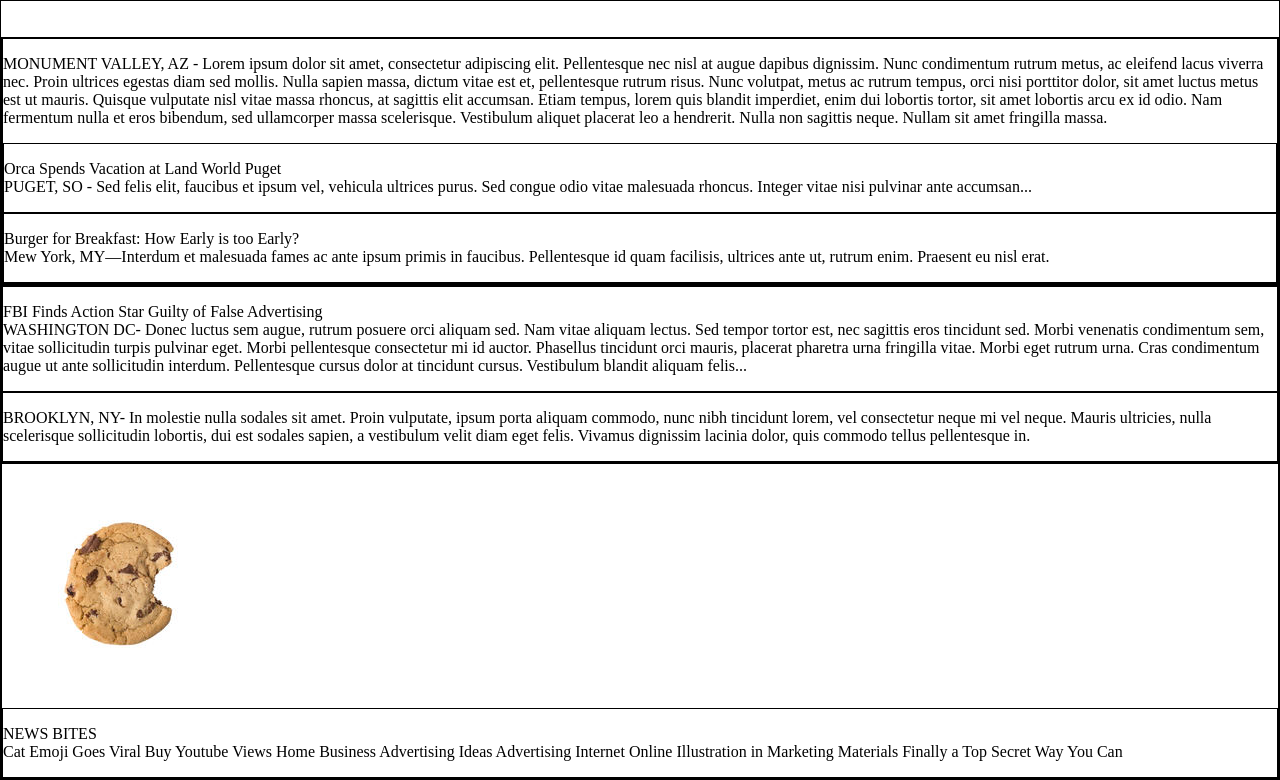
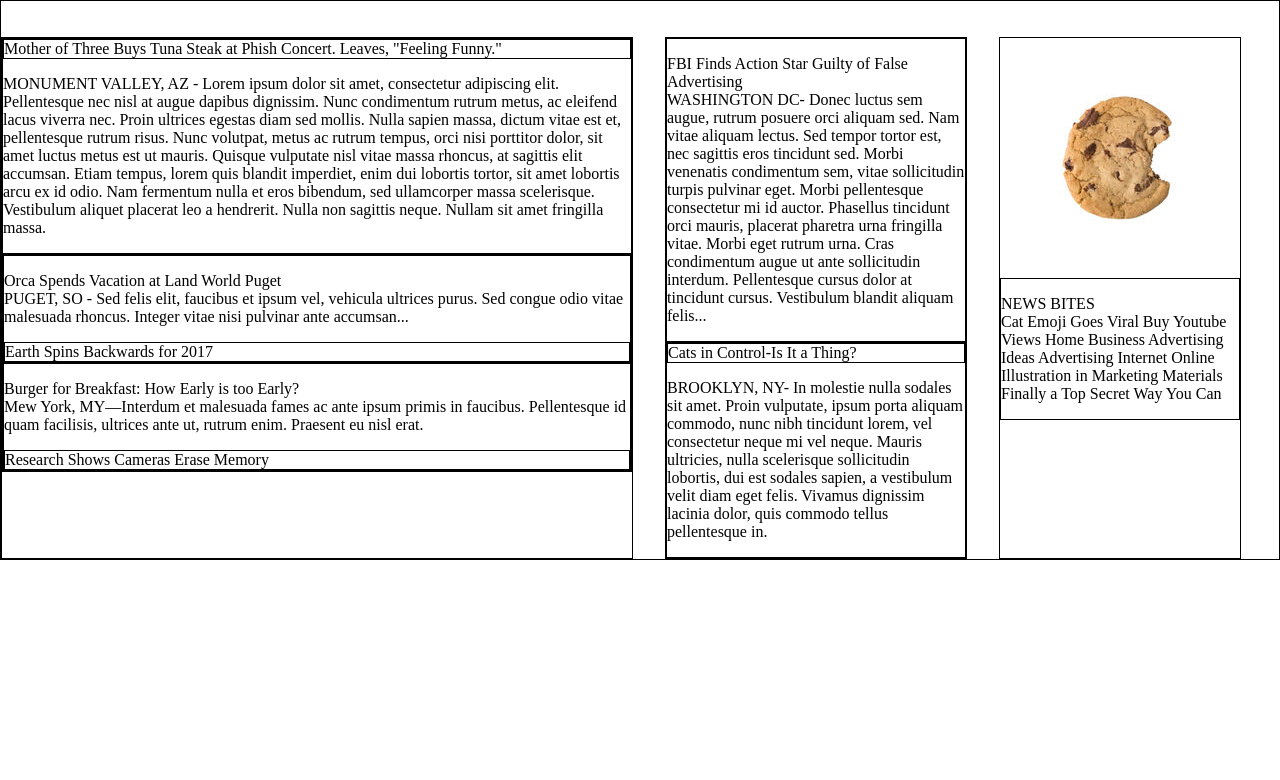
Before and after one commit to Nitrambackwards/MyTimes, a plain HTML site: page index.html in a window 1280 px wide. Shown: the part 80-860 px from the top of the page. After the commit the page ends 800 px from the top, so only its background shows below. Drawn offline with Linux system fonts and the light colour scheme.

Commit message:
Finish adding main content and structuring flexbox styling.

```diff
--- a/index.html
+++ b/index.html
@@ -22,8 +22,11 @@
     </header>
 
     <div class="content">
-      <div class="column1">
-        <div class="story1">
+      <div class="columnLarge">
+        <div class="leadStory">
+          <div class="imageContent">
+            <span>Mother of Three Buys Tuna Steak at Phish Concert. Leaves, "Feeling Funny."</span>
+          </div>
           <p>MONUMENT VALLEY, AZ - Lorem ipsum dolor sit amet, consectetur adipiscing elit.
             Pellentesque nec nisl at augue dapibus dignissim. Nunc condimentum rutrum metus,
             ac eleifend lacus viverra nec. Proin ultrices egestas diam sed mollis.
@@ -34,20 +37,28 @@
             sit amet lobortis arcu ex id odio. Nam fermentum nulla et eros bibendum,
             sed ullamcorper massa scelerisque. Vestibulum aliquet placerat leo a hendrerit.
             Nulla non sagittis neque. Nullam sit amet fringilla massa.</p>
-            <div class="story2">
-              <p>Orca Spends Vacation at Land World Puget<br />
+        </div>
+        <div class="stories">
+          <div class="story">
+            <p>Orca Spends Vacation at Land World Puget<br />
               PUGET, SO - Sed felis elit, faucibus et ipsum vel, vehicula ultrices purus.
               Sed congue odio vitae malesuada rhoncus. Integer vitae nisi pulvinar ante accumsan...</p>
+            <div class="imageContent">
+              <span>Earth Spins Backwards for 2017</span>
             </div>
-            <div class="story3">
-              <p>Burger for Breakfast: How Early is too Early?<br />
-                Mew York, MY—Interdum et malesuada fames ac ante ipsum primis in faucibus.
-                Pellentesque id quam facilisis, ultrices ante ut, rutrum enim. Praesent eu nisl erat.</p>
+          </div>
+          <div class="story">
+            <p>Burger for Breakfast: How Early is too Early?<br />
+              Mew York, MY—Interdum et malesuada fames ac ante ipsum primis in faucibus.
+              Pellentesque id quam facilisis, ultrices ante ut, rutrum enim. Praesent eu nisl erat.</p>
+            <div class="imageContent">
+              <span>Research Shows Cameras Erase Memory</span>
             </div>
+          </div>
         </div>
       </div>
-      <div class="column2">
-        <div class="subStory1">
+      <div class="columnMedium">
+        <div class="story">
           <p>FBI Finds Action Star Guilty of False Advertising<br />
             WASHINGTON DC- Donec luctus sem augue, rutrum posuere orci aliquam sed.
             Nam vitae aliquam lectus. Sed tempor tortor est, nec sagittis eros tincidunt sed.
@@ -57,14 +68,17 @@
             Cras condimentum augue ut ante sollicitudin interdum. Pellentesque cursus dolor at tincidunt cursus.
             Vestibulum blandit aliquam felis...</p>
         </div>
-        <div class="subStory2">
+        <div class="story">
+          <div class="imageContent">
+            <span>Cats in Control-Is It a Thing?</span>
+          </div>
           <p>BROOKLYN, NY- In molestie nulla sodales sit amet. Proin vulputate, ipsum porta aliquam commodo,
             nunc nibh tincidunt lorem, vel consectetur neque mi vel neque.
             Mauris ultricies, nulla scelerisque sollicitudin lobortis, dui est sodales sapien,
             a vestibulum velit diam eget felis. Vivamus dignissim lacinia dolor, quis commodo tellus pellentesque in.</p>
         </div>
       </div>
-      <div class="column3">
+      <div class="columnSmall">
         <img src="./resources/images/img-news-bite.png" alt="News Bites">
         <div class="newsBite">
           <p>NEWS BITES<br />
--- a/resources/css/style.css
+++ b/resources/css/style.css
@@ -61,4 +61,26 @@ header a {
 
 .content {
   padding-top: 116px;
+  display: flex;
 }
+
+.columnLarge {
+  width: 630px;
+  display: flex;
+  flex-direction: column;
+  margin-right: 32px;
+}
+
+.columnMedium {
+  width: 300px;
+  display: flex;
+  flex-direction: column;
+  margin-right: 32px;
+}
+
+.columnSmall {
+  width: 240px;
+  display: flex;
+  flex-direction: column;
+  margin-right: 32px;
+}
```
